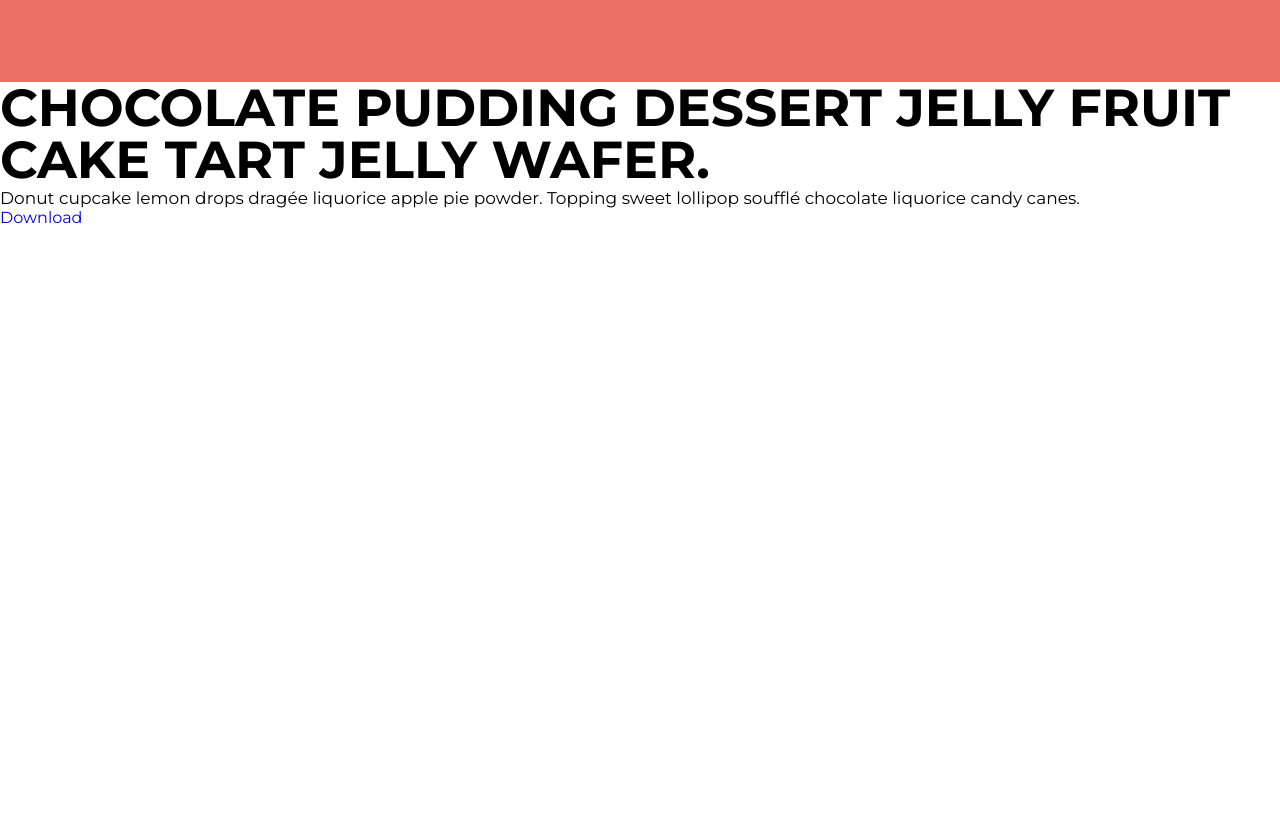
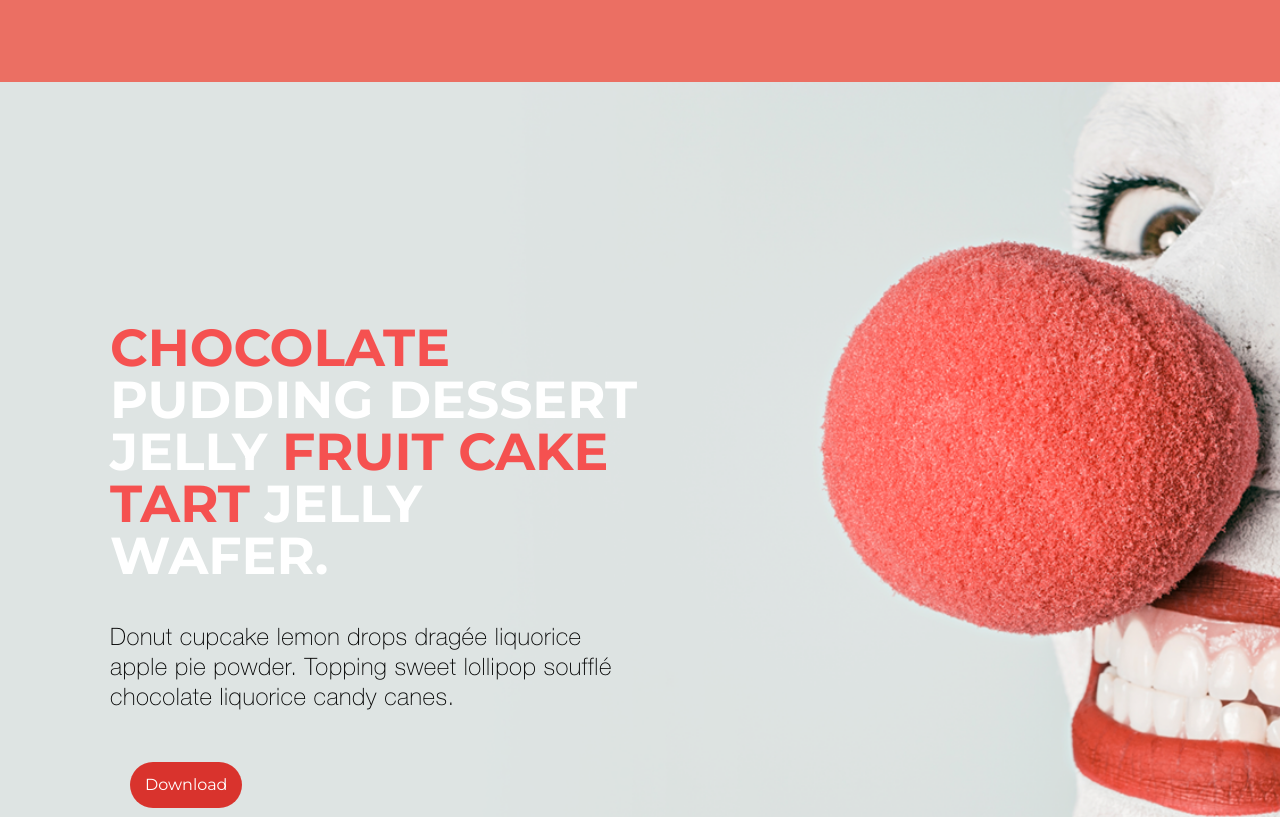
Before and after one commit to SashaSohrabi/mobileapp_shb.github.io, a website: page app/index.html in a window 1280 px wide. Shown: the part 1930-2747 px from the top of the page. Before the commit the page ends 2157 px from the top, so only its background shows below. Drawn offline with nearby package versions, Linux system fonts and the light colour scheme; a script that the page names is missing.

Commit message:
hero section styled.

```diff
--- a/app/scss/partials/sections/_hero.scss
+++ b/app/scss/partials/sections/_hero.scss
@@ -0,0 +1,42 @@
+#hero {
+  background: url('../assets/images/png/nose-bg.png');
+  background-size: cover;
+  background-position: center;
+
+  .container {
+    @include container;
+    .download {
+      width: 50%;
+      padding: 200px 0;
+      &__btn {
+        @include btn;
+        display: inline-block;
+        margin-left: 20px;
+        cursor: pointer;
+        border-radius: 50px;
+        text-align: center;
+        white-space: nowrap;
+        padding: 15px;
+        /*min-width: 160px;*/
+        color: #fff;
+        background-color: #d9332d;
+      }
+      .hero {
+        &__title {
+          margin-bottom: 40px;
+          color: white;
+          &--reddish {
+            color: #f55150;
+          }
+        }
+        &__txt {
+          font-size: 24px;
+          line-height: 30px;
+          font-family: 'HelveticaNeue-Thin';
+          letter-spacing: .5px;
+          margin-bottom: 50px;
+        }
+      }
+    }
+  }
+}
```
Also changed, not shown: app/css/main.css.
